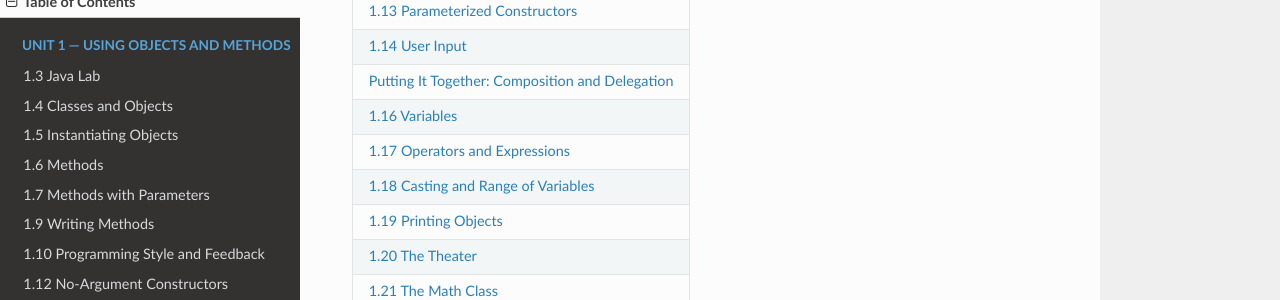
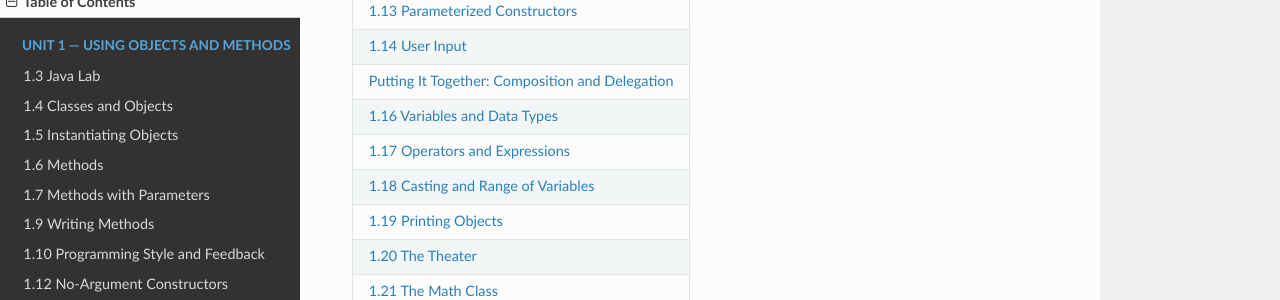
Before and after one commit to kjergens/apcsa-site, an MkDocs documentation site: the page built from docs/index.md, in a window 1280 px wide and 900 px high, scrolled down 534 px. Shown: the part 151-451 px from the top of the window. Built offline with MkDocs 1.6.1, drawn with Linux system fonts in a browser that asks for light colours; nearby versions of some CDN libraries.

Commit message:
Update section title for Variables in documentation

```diff
--- a/docs/index.md
+++ b/docs/index.md
@@ -20,7 +20,7 @@ This site is a work in progress — pages marked "Scaffold placeholder" haven't
 | [1.13 Parameterized Constructors](unit1/notes_13_parameterized_constructors.md) |
 | [1.14 User Input](unit1/notes_14_user_input.md) |
 | [Putting It Together: Composition and Delegation](unit1/notes_14b_composition_and_delegation.md) |
-| [1.16 Variables](unit1/notes_16_variables.md) |
+| [1.16 Variables and Data Types](unit1/notes_16_variables.md) |
 | [1.17 Operators and Expressions](unit1/notes_17_operators_and_expressions.md) |
 | [1.18 Casting and Range of Variables](unit1/notes_18_casting_and_range_of_variables.md) |
 | [1.19 Printing Objects](unit1/notes_19_printing_objects.md) |
```
